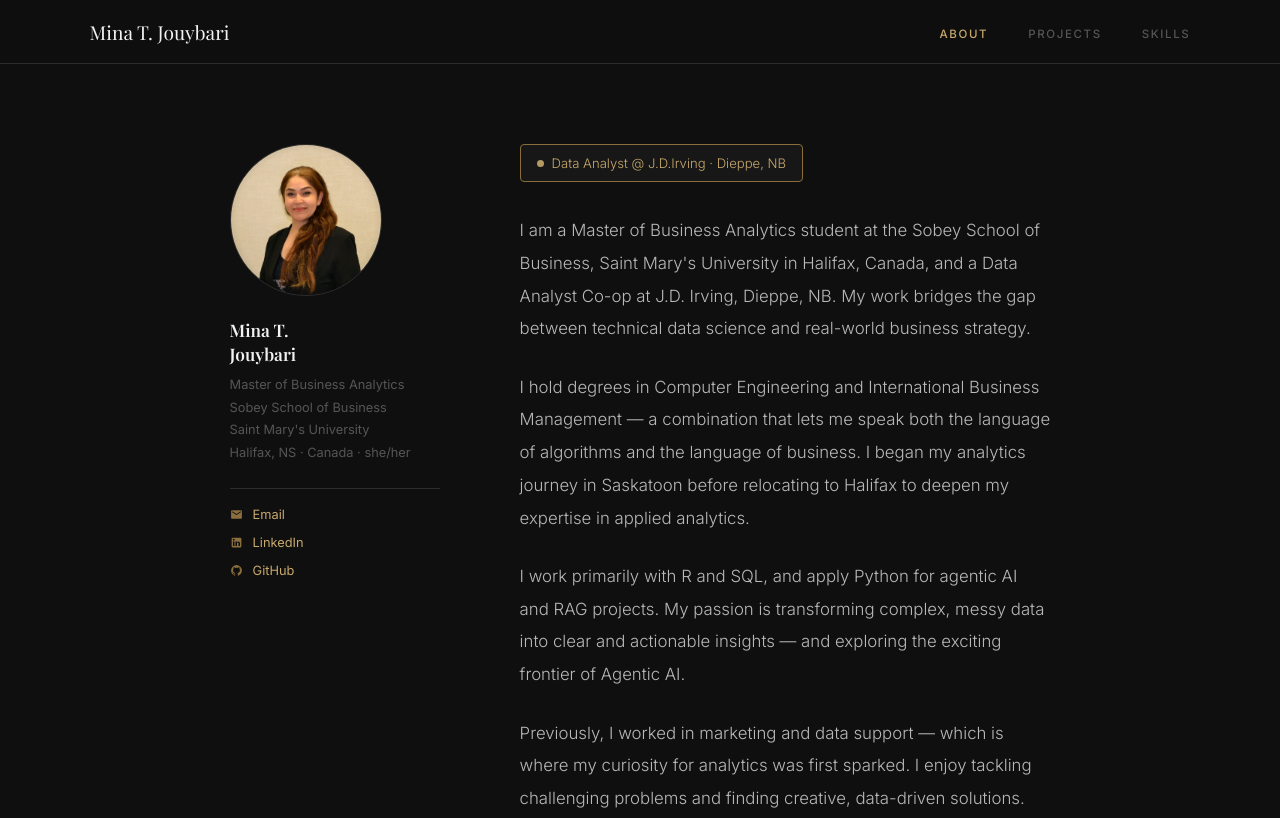
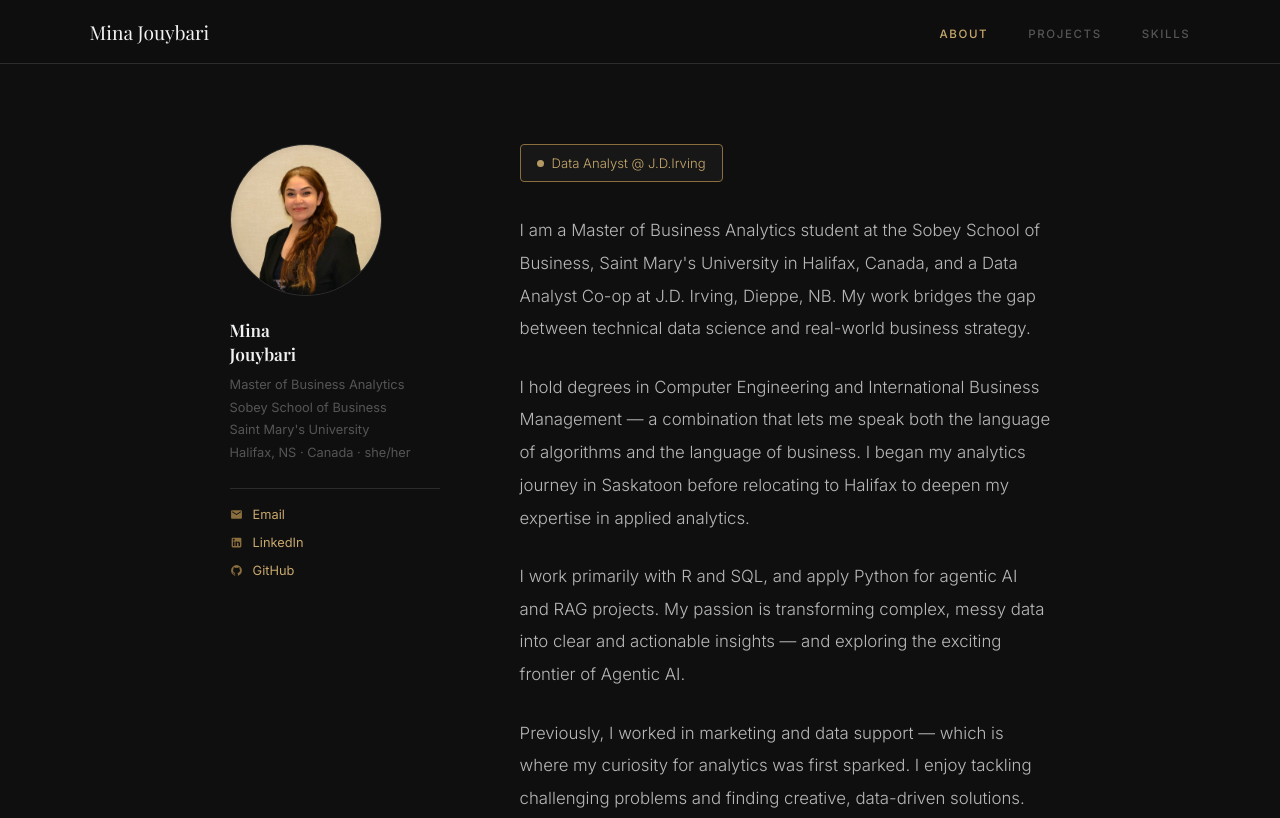
Before and after one commit to Mina-TJ/Mina-TJ.github.io, a plain HTML site: page index.html in a window 1280 px wide. Shown: the top 818 px of the page. Drawn offline with nearby package versions, Linux system fonts and the light colour scheme; a web font is replaced by a local one.

Commit message:
Update index.html

```diff
--- a/index.html
+++ b/index.html
@@ -112,7 +112,7 @@
 <body>
 
 <nav>
-  <a class="nav-name" href="#" onclick="return show('home')">Mina T. Jouybari</a>
+  <a class="nav-name" href="#" onclick="return show('home')">Mina Jouybari</a>
   <ul class="nav-links">
     <li><a href="#" onclick="return show('home')" id="n-home" class="active">About</a></li>
     <li><a href="#" onclick="return show('projects')" id="n-projects">Projects</a></li>
@@ -127,7 +127,7 @@
         <img src="Linkedin_Photo.jpeg" alt="Mina T. Jouybari" onerror="this.style.display='none';this.nextElementSibling.style.display='flex'"/>
         <div class="photo-init" style="display:none">M</div>
       </div>
-      <div class="s-name">Mina T.<br/>Jouybari</div>
+      <div class="s-name">Mina <br/>Jouybari</div>
       <div class="s-role">Master of Business Analytics<br/>Sobey School of Business<br/>Saint Mary's University<br/>Halifax, NS · Canada · she/her</div>
       <hr class="s-divider"/>
       <ul class="s-links">
@@ -148,7 +148,7 @@
     <main>
       <div class="incoming-badge">
         <span class="incoming-dot"></span>
-        Data Analyst @ J.D.Irving · Dieppe, NB
+        Data Analyst @ J.D.Irving
       </div>
       <div class="bio-text">
 
```
